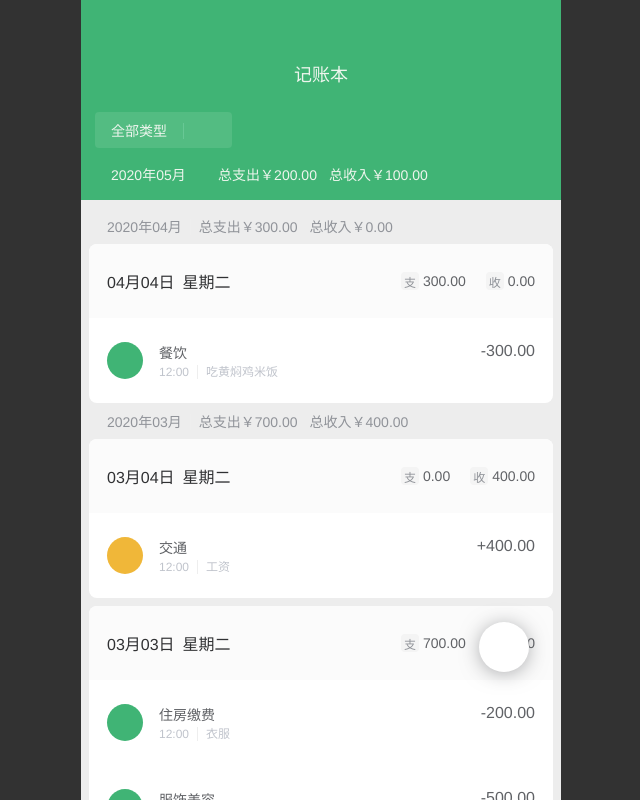
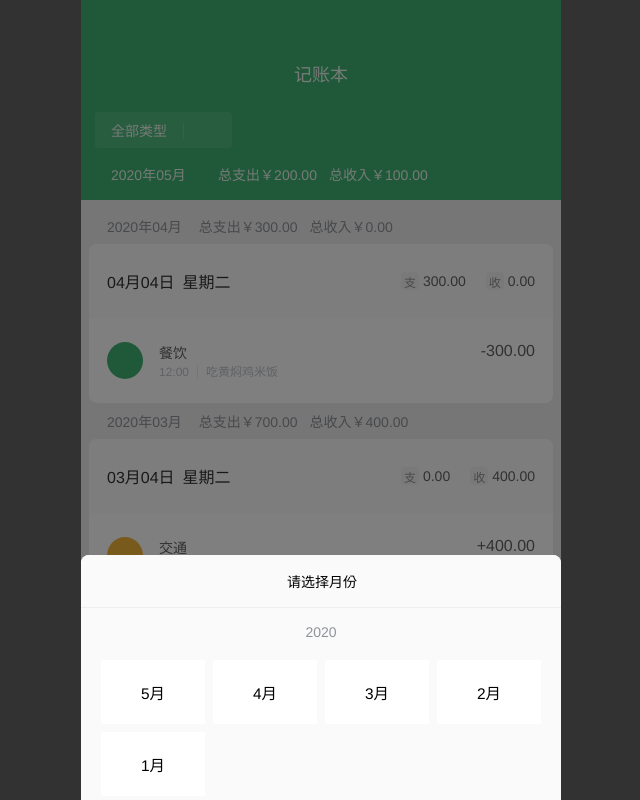
Before and after one commit to haixiangyan/weixin-cash, a React (Create React App) app: page / in a window 1280 px wide. Shown: the whole page, without its empty margins (319-959 px from the left). Built offline with nearby package versions, Linux system fonts and the light colour scheme.

Commit message:
添加 MonthPanel 组件

```diff
--- /dev/null
+++ b/src/components/MonthPanel.tsx
@@ -0,0 +1,110 @@
+import * as React from 'react'
+import Icon from './Icon'
+import styled from 'styled-components'
+import dayjs from 'dayjs'
+
+type TProps = {
+  closeDrawer: () => void
+}
+
+const Header = styled.header`
+  display: flex;
+  align-items: center;
+  justify-content: space-between;
+  padding: 16px;
+  border-bottom: 1px solid #eee;
+  font-size: ${props => props.theme.$largeTextSize};
+  background:  #FAFAFA;
+`
+
+const Main = styled.section`
+  padding: 0 16px;
+  background:  #FAFAFA;
+`
+
+const Year = styled.section`
+  > p {
+    padding: 16px 0;
+    text-align: center;
+    color: ${props => props.theme.$subText};
+  }
+`
+
+const MonthList = styled.ul`
+  display: flex;
+  flex-wrap: wrap;
+  list-style: none;
+  > li {
+    display: inline-flex;
+    align-items: center;
+    justify-content: center;
+    border-radius: 6px;
+    border: 4px solid #FAFAFA;
+    width: 25%;
+    height: 64px;
+    background: white;
+    font-size: 1.1em;
+    padding: 32px 16px;
+  }
+`
+
+const getPrevMonths = () => {
+  const DURATION = 5
+
+  return [...Array(DURATION)].map((_, index) => dayjs().subtract(index, 'month'))
+}
+
+const MonthPanel: React.FC<TProps> = (props) => {
+  const {closeDrawer} = props
+
+  const thisYear = dayjs()
+  const prevYear = dayjs().subtract(1, 'year')
+
+  const prevMonths = getPrevMonths()
+  const prevYearMonths = prevMonths.filter(m => m.isSame(prevYear, 'year'))
+  const thisYearMonths = prevMonths.filter(m => m.isSame(thisYear, 'year'))
+
+  return (
+    <div>
+      <Header>
+        <Icon onClick={closeDrawer} name="cancel" size={18}/>
+        <span>请选择月份</span>
+        <Icon name="cancel" color="transparent"/>
+      </Header>
+
+      <Main>
+        {/*今年的月份*/}
+        {
+          thisYearMonths &&
+          <Year>
+            <p>{thisYear.get('year')}</p>
+            <MonthList>
+              {thisYearMonths.map(m =>
+                <li key={m.get('month')}>
+                  {m.get('month') + 1}月
+                </li>
+              )}
+            </MonthList>
+          </Year>
+        }
+
+        {/*去年的月份*/}
+        {
+          prevYearMonths.length !== 0 &&
+          <Year>
+            <p>{prevYear.get('year')}</p>
+            <MonthList>
+              {prevYearMonths.map(m =>
+                <li key={m.get('month')}>
+                  {m.get('month') + 1}月
+                </li>
+              )}
+            </MonthList>
+          </Year>
+        }
+      </Main>
+    </div>
+  )
+}
+
+export default MonthPanel
--- a/src/pages/Summary.tsx
+++ b/src/pages/Summary.tsx
@@ -13,6 +13,7 @@ import Drawer from '../components/Drawer'
 import Money from '../components/Money'
 import CategoryFilter from '../components/CategoryFilter'
 import {ALL_CATEGORIES} from '../lib/category'
+import MonthPanel from '../components/MonthPanel'
 
 const StyledSummary = styled.div`
   height: 100%;
@@ -74,11 +75,12 @@ const Empty = styled.div`
 `
 
 const Summary: React.FC = () => {
-  // Category 的 filter
+  const [showMonth, toggleMonth] = useState(true)
+  const [showFilter, toggleFilter] = useState(false)
+  const [showMoney, toggleMoney] = useState(false)
+
   const [filterId, setFilterId] = useState(-1)
-  const [showFilter, toggleFilter] = useState(false)
   const {fetchData, addRawRecord, filterRecordList} = useRecordList()
-  const [showMoney, toggleMoney] = useState(false)
 
   const recordList = filterRecordList(filterId)
 
@@ -136,6 +138,12 @@ const Summary: React.FC = () => {
         <Icon name="pen" size={22} color={theme.$success}/>
       </Sticker>
 
+      {/*选择月份*/}
+      <Drawer show={showMonth}
+              onClickShadow={() => toggleMonth(false)}>
+        <MonthPanel closeDrawer={() => toggleMonth(false)}/>
+      </Drawer>
+
       {/*过滤 Category*/}
       <Drawer show={showFilter}
               onClickShadow={() => toggleFilter(false)}>
```
